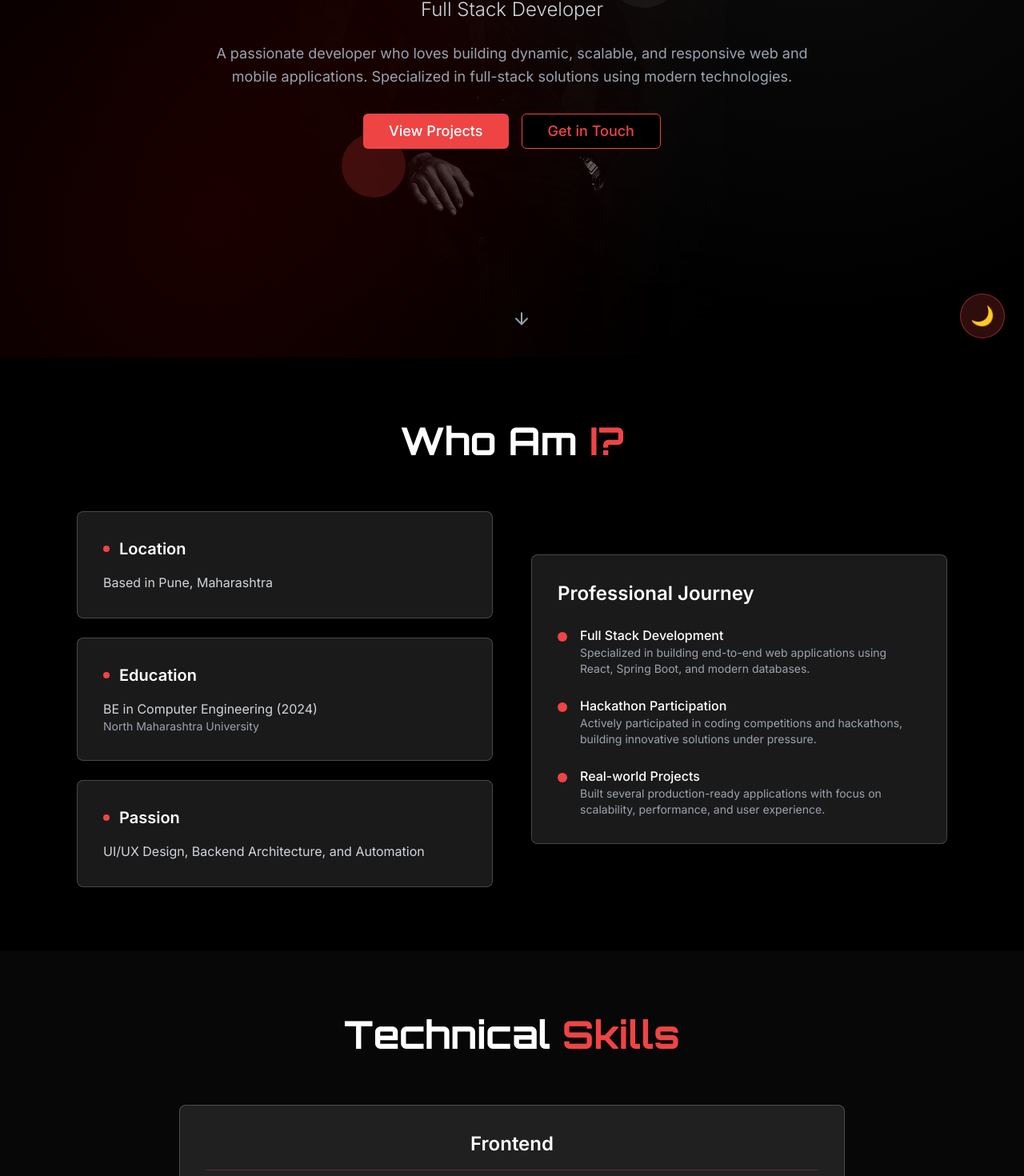
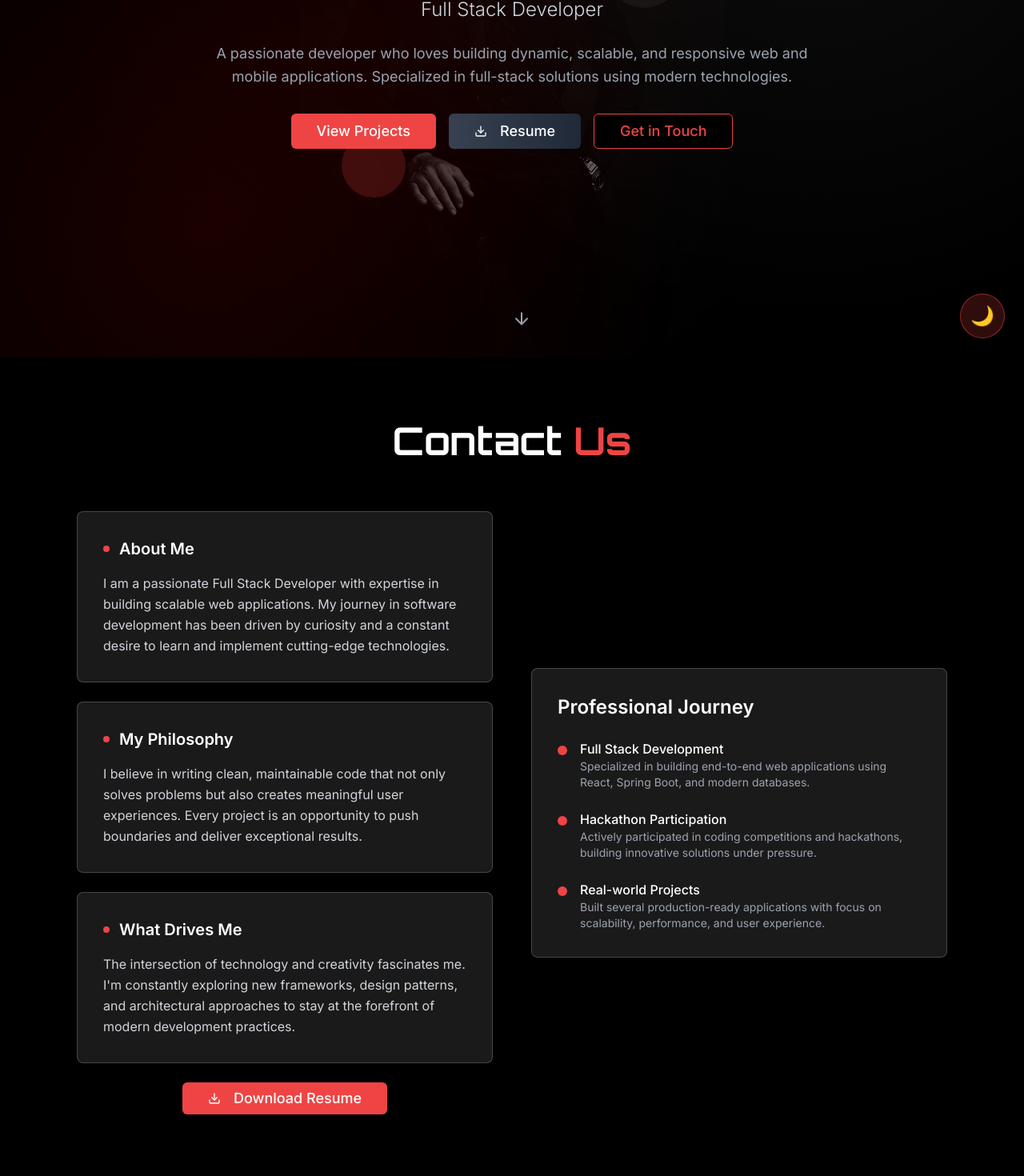
Before and after one commit to Saurabh-1435/MY_PROTFOLIO, a React (Vite) app: page / in a window 1280 px wide. Shown: the part 353-1823 px from the top of the page at 80% size. Built offline with nearby package versions, Linux system fonts and the light colour scheme.

Commit message:
Refactor: Update navbar and about section
- Added contact us to the navbar.
- Changed "Who Am I?" to "Contact Us" in the navbar.
- Updated the about section content.
- Added a resume download button to the navbar and hero section.

```diff
--- a/src/components/AboutSection.tsx
+++ b/src/components/AboutSection.tsx
@@ -1,11 +1,23 @@
+
+import { Button } from '@/components/ui/button';
+import { Download } from 'lucide-react';
 
 const AboutSection = () => {
+  const handleResumeDownload = () => {
+    // Create a temporary link to download resume
+    // You can replace this with actual resume file URL
+    const link = document.createElement('a');
+    link.href = '/resume.pdf'; // Replace with actual resume file path
+    link.download = 'Saurabh_Prakash_Lakhan_Resume.pdf';
+    link.click();
+  };
+
   return (
     <section id="about" className="py-20 px-6">
       <div className="container mx-auto max-w-6xl">
         <div className="text-center mb-16">
           <h2 className="text-4xl md:text-5xl font-orbitron font-bold text-white mb-4">
-            Who Am <span className="text-red-500">I?</span>
+            Contact <span className="text-red-500">Us</span>
           </h2>
         </div>
 
@@ -14,28 +26,47 @@ const AboutSection = () => {
             <div className="glassmorphism p-8 rounded-lg hover-glow">
               <h3 className="text-xl font-semibold text-white mb-4 flex items-center">
                 <span className="w-2 h-2 bg-red-500 rounded-full mr-3"></span>
-                Location
+                About Me
               </h3>
-              <p className="text-gray-300">Based in Pune, Maharashtra</p>
+              <p className="text-gray-300 leading-relaxed">
+                I am a passionate Full Stack Developer with expertise in building scalable web applications.
+                My journey in software development has been driven by curiosity and a constant desire to learn
+                and implement cutting-edge technologies.
+              </p>
             </div>
 
             <div className="glassmorphism p-8 rounded-lg hover-glow">
               <h3 className="text-xl font-semibold text-white mb-4 flex items-center">
                 <span className="w-2 h-2 bg-red-500 rounded-full mr-3"></span>
-                Education
+                My Philosophy
               </h3>
-              <p className="text-gray-300">BE in Computer Engineering (2024)</p>
-              <p className="text-gray-400 text-sm">North Maharashtra University</p>
+              <p className="text-gray-300 leading-relaxed">
+                I believe in writing clean, maintainable code that not only solves problems but also
+                creates meaningful user experiences. Every project is an opportunity to push boundaries
+                and deliver exceptional results.
+              </p>
             </div>
 
             <div className="glassmorphism p-8 rounded-lg hover-glow">
               <h3 className="text-xl font-semibold text-white mb-4 flex items-center">
                 <span className="w-2 h-2 bg-red-500 rounded-full mr-3"></span>
-                Passion
+                What Drives Me
               </h3>
-              <p className="text-gray-300">
-                UI/UX Design, Backend Architecture, and Automation
+              <p className="text-gray-300 leading-relaxed">
+                The intersection of technology and creativity fascinates me. I'm constantly exploring
+                new frameworks, design patterns, and architectural approaches to stay at the forefront
+                of modern development practices.
               </p>
+            </div>
+
+            <div className="flex justify-center">
+              <Button
+                onClick={handleResumeDownload}
+                className="bg-red-500 hover:bg-red-600 text-white px-8 py-3 text-lg hover-glow flex items-center space-x-2"
+              >
+                <Download className="w-5 h-5" />
+                <span>Download Resume</span>
+              </Button>
             </div>
           </div>
 
--- a/src/components/HeroSection.tsx
+++ b/src/components/HeroSection.tsx
@@ -1,6 +1,6 @@
 
 import { Button } from '@/components/ui/button';
-import { ArrowDown } from 'lucide-react';
+import { ArrowDown, Download } from 'lucide-react';
 
 const HeroSection = () => {
   const scrollToSection = (sectionId: string) => {
@@ -8,6 +8,15 @@ const HeroSection = () => {
     if (element) {
       element.scrollIntoView({ behavior: 'smooth' });
     }
+  };
+
+  const handleResumeDownload = () => {
+    // Create a temporary link to download resume
+    // You can replace this with actual resume file URL
+    const link = document.createElement('a');
+    link.href = '/resume.pdf'; // Replace with actual resume file path
+    link.download = 'Saurabh_Prakash_Lakhan_Resume.pdf';
+    link.click();
   };
 
   return (
@@ -33,6 +42,14 @@ const HeroSection = () => {
             className="bg-red-500 hover:bg-red-600 text-white px-8 py-3 text-lg hover-glow"
           >
             View Projects
+          </Button>
+          <Button
+            size="lg"
+            onClick={handleResumeDownload}
+            className="bg-gradient-to-r from-gray-700 to-gray-800 hover:from-gray-600 hover:to-gray-700 text-white px-8 py-3 text-lg hover-glow flex items-center space-x-2"
+          >
+            <Download className="w-5 h-5" />
+            <span>Resume</span>
           </Button>
           <Button
             variant="outline"
--- a/src/components/Navbar.tsx
+++ b/src/components/Navbar.tsx
@@ -8,9 +8,10 @@ const Navbar = () => {
 
   const sections = [
     { id: 'home', label: 'Home' },
-    { id: 'about', label: 'About' },
+    { id: 'about', label: 'Contact Us' },
     { id: 'skills', label: 'Skills' },
     { id: 'projects', label: 'Projects' },
+    { id: 'certificates', label: 'Certificates' },
     { id: 'education', label: 'Education' },
     { id: 'contact', label: 'Contact' }
   ];
@@ -19,7 +20,7 @@ const Navbar = () => {
     const handleScroll = () => {
       setIsScrolled(window.scrollY > 50);
 
-      const sections = ['home', 'about', 'skills', 'projects', 'education', 'contact'];
+      const sections = ['home', 'about', 'skills', 'projects', 'certificates', 'education', 'contact'];
       const current = sections.find(section => {
         const element = document.getElementById(section);
         if (element) {
```
